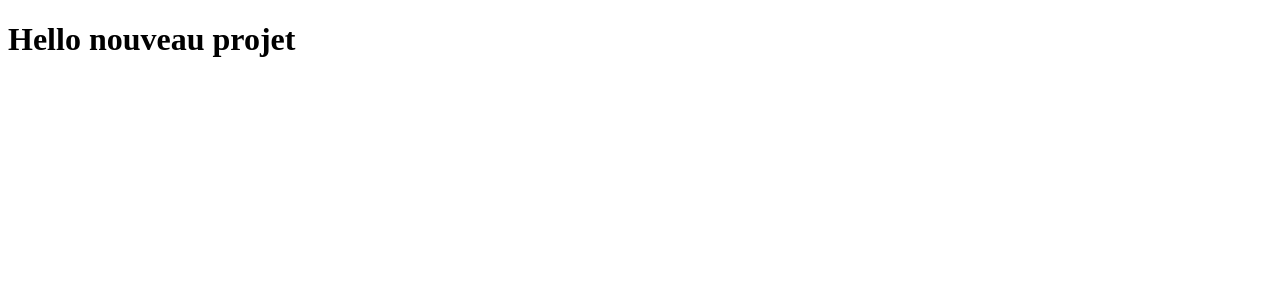
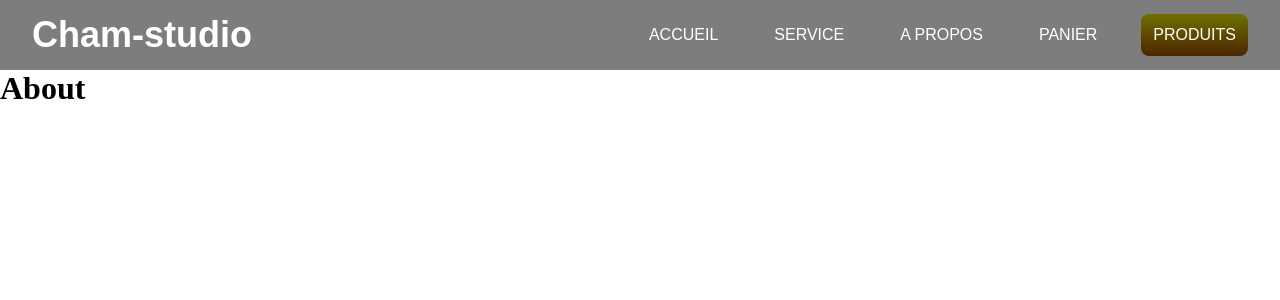
Before and after one commit to GlaudeEdenson/studioProjet, a React (Create React App) app: page /about in a window 1280 px wide. Shown: the top 300 px of the page. Built offline with nearby package versions, Linux system fonts and the light colour scheme.

Commit message:
create header component and pages

```diff
--- a/package.json
+++ b/package.json
@@ -8,6 +8,7 @@
     "@testing-library/user-event": "^13.5.0",
     "react": "^18.3.1",
     "react-dom": "^18.3.1",
+    "react-router-dom": "^6.27.0",
     "react-scripts": "5.0.1",
     "web-vitals": "^2.1.4"
   },
--- a/src/App.js
+++ b/src/App.js
@@ -1,10 +1,23 @@
+// App.js
 import React from "react";
+import Layout from "./component/Layout";
+import Service from "./pages/services";
+import About from "./pages/about";
+import Panier from "./pages/panier";
+import Product from "./pages/product";
+import { Route, Routes } from "react-router-dom";
+import "./component/css/Home.css";
 
 function App() {
   return (
-    <div className="App">
-      <h1>Hello nouveau projet</h1>
-    </div>
+    <Layout>
+      <Routes>
+        <Route path="/services" element={<Service />} />
+        <Route path="/about" element={<About />} />
+        <Route path="/panier" element={<Panier />} />
+        <Route path="/product" element={<Product />} />
+      </Routes>
+    </Layout>
   );
 }
 
--- /dev/null
+++ b/src/component/Layout.js
@@ -0,0 +1,15 @@
+import React from "react";
+import Header from "./header/Header";
+// import Footer from "./Footer";
+
+function Layout({ children }) {
+  return (
+    <>
+    <Header />
+      <main>{children}</main>
+    {/* <Footer /> */}
+    </>
+  );
+}
+
+export default Layout;
--- /dev/null
+++ b/src/component/css/Navbar.css
@@ -0,0 +1,67 @@
+* {
+    padding: 0;
+    margin: 0;
+    box-sizing: border-box;
+}
+
+.navbar {
+    /* position: fixed; */
+    display: flex;
+    align-items: center;
+    justify-content: space-between;
+    width: 100%;
+    height: 70px;
+    padding: 2rem;
+    background-color: rgba(0, 0, 0, 0.508);
+    backdrop-filter: blur(70px);
+    z-index: 100;
+}
+
+.navbar .logo {
+    font-size: 1.5rem;
+    font-family: sans-serif;
+    color: #fff;
+}
+.navbar .logo a{
+    text-decoration: none;
+    color: #fff;
+}
+
+.bare-denavigation ul {
+    position: relative;
+    list-style: none;
+    display: flex;
+    gap: 2rem;
+    font-family: sans-serif;
+}
+
+.bare-denavigation ul li {
+    padding: 12px;
+    position: relative;
+}
+.bare-denavigation ul li a::after {
+    content: "";
+    position: absolute;
+    left: 0;
+    bottom: 0;
+    width: 0;
+    height: 100%;
+    background: #442200;
+    background: linear-gradient(0deg, #4b2500 0%, #707000 100%);
+    border-radius: 8px;
+    transition: width 0.5s ease;
+    z-index: -1;
+}
+.bare-denavigation ul li a:hover::after {
+    width: 100%;
+    z-index: -1;
+}
+.bare-denavigation ul li a {
+    text-decoration: none;
+    color: #fff;
+    font-size: 16px;
+    text-transform: uppercase;
+}
+.bare-denavigation ul li a:hover{
+    color: #000;
+}
--- /dev/null
+++ b/src/component/header/Header.js
@@ -0,0 +1,35 @@
+import React, { useEffect, useRef } from "react";
+import '../css/Navbar.css';
+import { Link } from "react-router-dom";
+
+function Header() {
+  const navItemsRef = useRef([]);
+
+  useEffect(() => {
+    navItemsRef.current.forEach((item) => {
+      if (item.textContent.trim().toLowerCase() === "produits") {
+        item.style.background = "linear-gradient(0deg, #4b2500 0%, #707000 100%)";
+        item.style.borderRadius = "8px";
+      }
+    });
+  }, []);
+
+  return (
+    <nav className="navbar">
+      <div className="logo">
+        <h1><Link to="/">Cham-studio</Link></h1>
+      </div>
+      <div className="bare-denavigation">
+        <ul>
+          <li ref={(el) => (navItemsRef.current[0] = el)}><Link to="/">accueil</Link></li>
+          <li ref={(el) => (navItemsRef.current[1] = el)}><Link to="/services">service</Link></li>
+          <li ref={(el) => (navItemsRef.current[2] = el)}><Link to="/about">a propos</Link></li>
+          <li ref={(el) => (navItemsRef.current[3] = el)}><Link to="/panier">panier</Link></li>
+          <li ref={(el) => (navItemsRef.current[4] = el)}><Link to="/product">produits</Link></li>
+        </ul>
+      </div>
+    </nav>
+  );
+}
+
+export default Header;
--- a/src/index.js
+++ b/src/index.js
@@ -1,10 +1,12 @@
 import React from 'react';
 import ReactDOM from 'react-dom/client';
 import App from './App';
+import { BrowserRouter } from 'react-router-dom';
+
 
 const root = ReactDOM.createRoot(document.getElementById('root'));
 root.render(
-  <React.StrictMode>
+  <BrowserRouter >
     <App />
-  </React.StrictMode>
+  </BrowserRouter >
 );
--- /dev/null
+++ b/src/pages/about.js
@@ -0,0 +1,12 @@
+import React from "react";
+
+
+function about() {
+  return (
+    <>
+        <h1>About</h1>
+    </>
+  );
+}
+
+export default about;
--- /dev/null
+++ b/src/pages/panier.js
@@ -0,0 +1,13 @@
+import React from "react";
+
+
+
+function panier() {
+  return (
+    <>
+        <h1>Panier</h1>
+    </>
+  );
+}
+
+export default panier;
--- /dev/null
+++ b/src/pages/product.js
@@ -0,0 +1,12 @@
+import React from "react";
+
+
+function product() {
+  return (
+    <>
+        <h1>Produit</h1>
+    </>
+  );
+}
+
+export default product;
--- /dev/null
+++ b/src/pages/services.js
@@ -0,0 +1,12 @@
+import React from "react";
+
+
+function services() {
+  return (
+    <>
+        <h1>Service</h1>
+    </>
+  );
+}
+
+export default services;
```
Also changed, not shown: src/component/css/Home.css (added), 1 other file (tests, documents, lock files or other folders).
